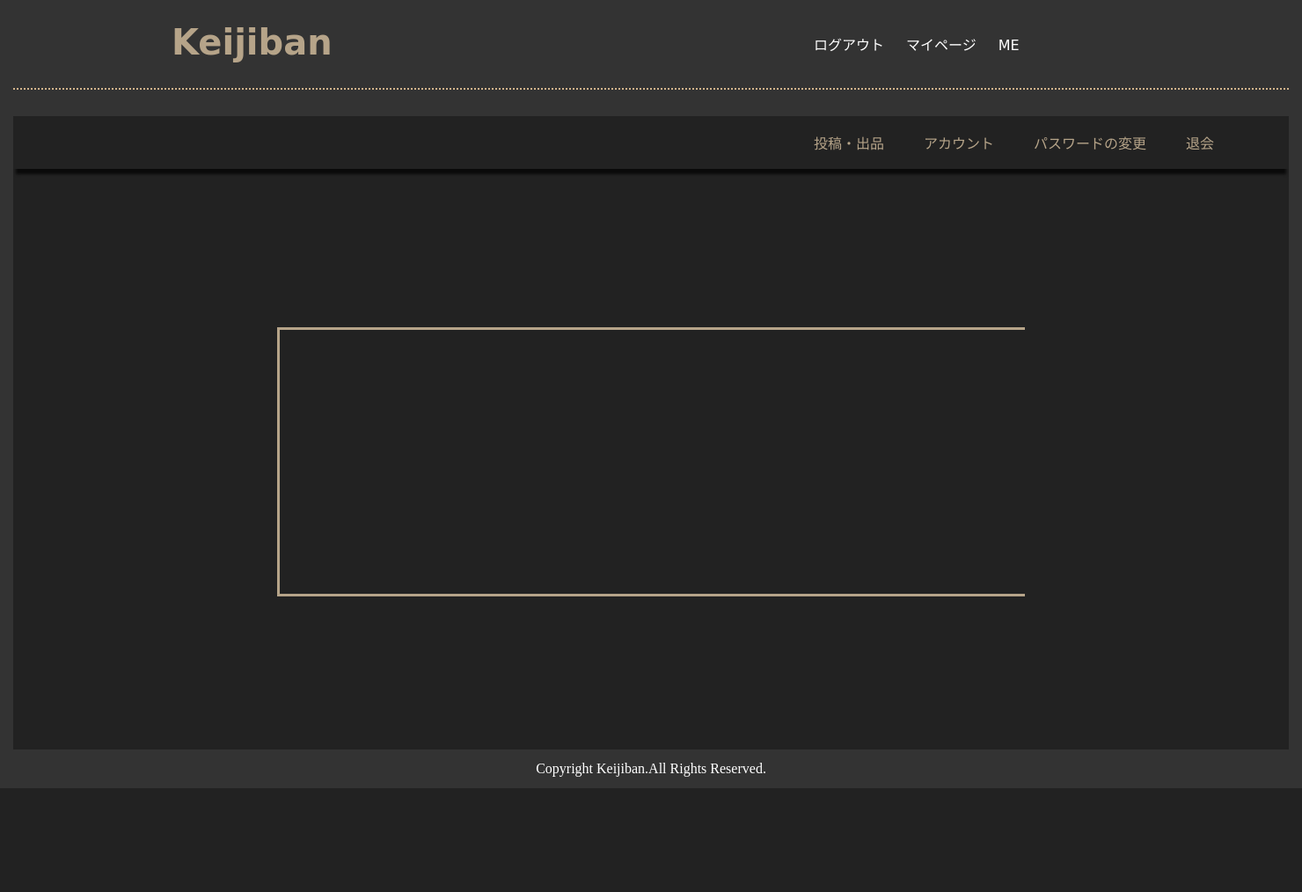
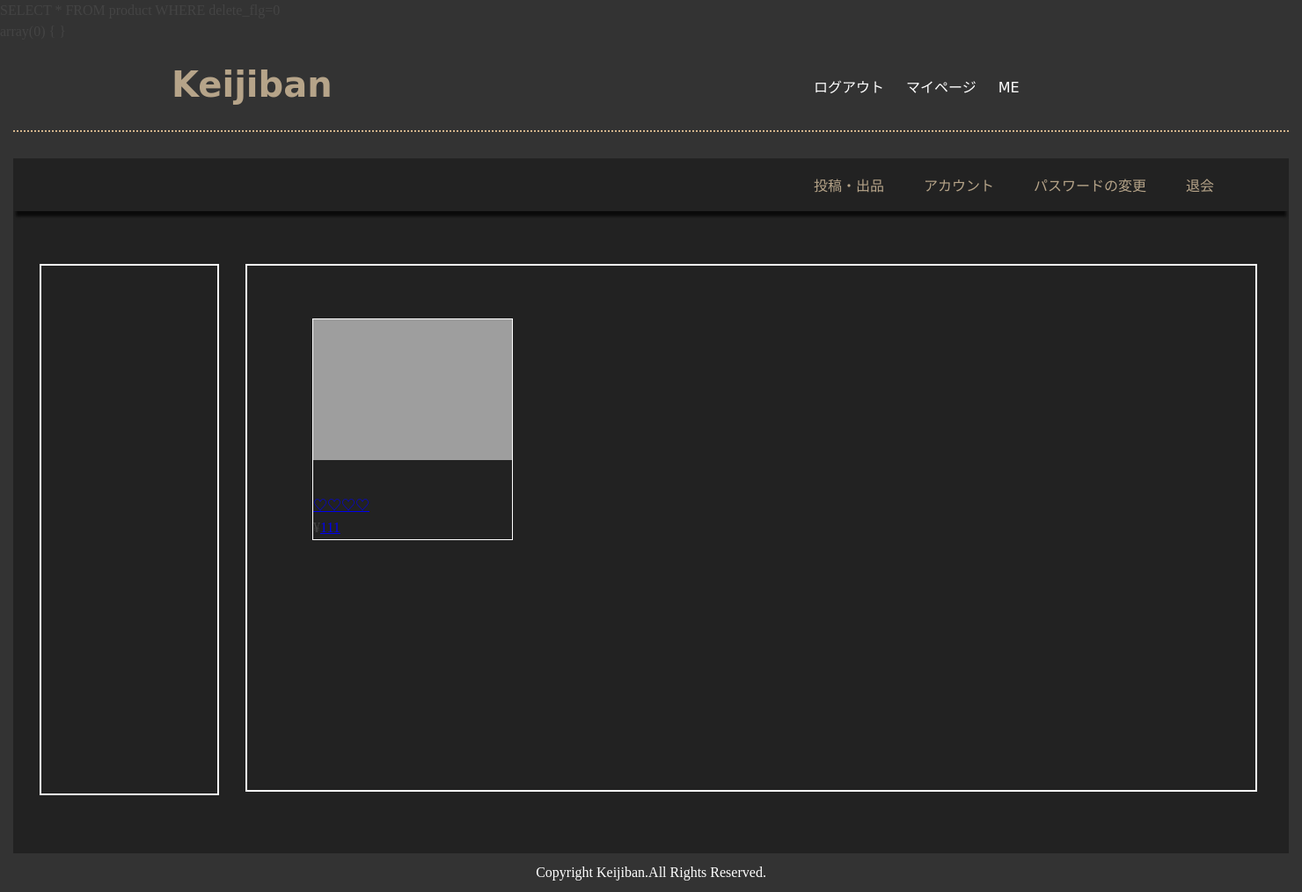
Before and after one commit to michitaka1996/inoue-michitaka, a PHP site: page / in a window 1480 px wide. Shown: the whole page at 88% size. Before the commit the page ends 896 px from the top, so only its background shows below. Run offline with PHP 8.4, Linux system fonts and the light colour scheme; the visitor is signed in with stand-in values (Sample User, id 1); tables that the repository leaves empty or names only in its code hold one stand-in row (values such as "Sample post"); some libraries are stand-ins or nearby versions; grey boxes are pictures that could not be loaded.

Commit message:
各フォームのwidthを修正、 商品登録の画像をアップロードできるように修正しました

```diff
--- a/common.css
+++ b/common.css
@@ -147,13 +147,13 @@ nav a{
 
   margin: 0;
 }
-.page-2colum .form-container{
+/* .page-2colum .form-container{
   width: 100%;
   background: #b6a489;
   overflow: hidden;
 
   margin: 0;
-}
+} */
 
 
 /*========================================
@@ -214,16 +214,23 @@ select .age-box{
 }
 .page-2colum #main{
   overflow: hidden;
-  width: 850px;
+  width: 1150px;
   margin-top: 60px;
-  margin-left: auto;
-  margin-right: auto;
+  margin-left: 0;
+  margin-right: 0;
   margin-bottom: 70px;
 }
+/* 検索　カテゴリ */
 .page-2colum .sidebar{
   width: 200px;
+  height: 600px;
   float: left;
   text-align: center;
+  border:2px solid white;
+
+  margin-top: 60px;
+  margin-left: 30px;
+  margin-right: 30px;
 }
 .sidebar a{
   color: white;
@@ -239,6 +246,7 @@ select .age-box{
   overflow: hidden;
   width: 60%;
   height: 450px;
+
   margin-left: auto;
   margin-right: auto;
   margin-top: 30px;
@@ -252,6 +260,7 @@ select .age-box{
   display: block;
 }
 .input-file{
+  opacity: 0;
   width: 100%;
   height: 100%;
 }
@@ -266,10 +275,11 @@ select .age-box{
 /*　記事投稿の方の画像 */
 .page-registProduct .imgDrop-container{
   width: 100%;
-  height: 400px;
+  height: 270px;
 
   margin-left: auto;
   margin-right: auto;
+  margin-top: 70px;
 }
 .page-registProduct .area-drop{
   background: white;
@@ -284,6 +294,7 @@ select .age-box{
 
 }
 .page-registProduct .input-file{
+  opacity: 0;
   height: 225px;
   width: 100%;
   position: absolute;
--- a/function.php
+++ b/function.php
@@ -190,7 +190,6 @@ function getUser($u_id){
 //RuntimeExceptionはPHPが実行されているときに投げられるエラー
 function uploadImg($file, $key){
   debug('画像アップロード処理開始');
-  debug('FILE情報：'.print_r($file, true));
   //ファイルが画像形式かどうか
   if(isset($file['error']) && is_int($file['error'])){
     try{
@@ -218,7 +217,8 @@ function uploadImg($file, $key){
       debug('ファイルは正常にアップロードされました');
       debug('ファイルパス:'.$path);
       return $path;
-    }catch(Exception $e){
+
+    }catch(RuntimeException $e){
       debug($e->getMessage());
       global $err_msg;
       //$err_msg['pic']にRuntimeExceptionのエラーを表示させる
@@ -243,21 +243,42 @@ function getSessionOnce($key){
 //================================
 function getFormData($key){
   global $dbFormData;
-  if(!empty($dbFormData)){//DBにデータがある
-    if(!empty($err_msg)){//エラーメッセージがない
 
-      if(!empty($_POST)){//POST送信がない
+  if(!empty($dbFormData)){ //DBにでーたがある
+    if(!empty($err_msg[$key])){//エラーがある
+      debug('バリデーションに引っかかっています');
+      if(!empty($_POST[$key])){ //DBにデータが合ってエラーもあるしPOSTもある
         return $_POST[$key];
-      }else{
-        return $dbFormData[$key];
       }
-    }else{ //dbにデータがあってエラーはない時(通常の場合)
-      return $dbFormData[$key];
+    }else{ //DBにデータが合ってエラーがない
+      //特に定義しない
     }
-  }else{//エラーもなくてdbにデータが存在しない場合
-    return $_POST[$key];
+  }else{//DBにデータがない
+    if(!empty($_POST[$key])){//POSTがある
+      if(!empty($err_msg)){ //DBにデータはないがPOSTが合ってエラーがある
+        return $_POST[$key];
+      }
+    }
   }
 }
+
+//   if(!empty($dbFormData)){//DBにデータがある
+//     if(!empty($err_msg)){//エラーメッセージがない
+//
+//       if(!empty($_POST)){//POST送信がある
+//         return $_POST[$key];
+//       }else{
+//         return $dbFormData[$key];
+//       }
+//     }else{ //dbにデータがあってエラーはない時(通常の場合)
+//       return $dbFormData[$key];
+//     }
+//   }else{// DBにデータがない
+//     if(!empty($err_msg)){ //DBにデータがないがPOSTにエラーがある
+//       return $_POST[$key];
+//     }
+//   }
+// }
 
 //ユーザーidを元に商品情報を取得 registProduct.php
 function getProduct($u_id){
@@ -271,6 +292,7 @@ function getProduct($u_id){
     $result = $stmt->fetchAll();
     if(!empty($result)){
       debug('商品情報のフェッチ成功しました');
+      return $result;
     }else{
       return 0;
     }
@@ -284,16 +306,40 @@ function getCategory($u_id){
   debug('カテゴリ情報を取得します');
   try{
     $dbh = dbConnect();
-    $sql = 'SELECT category_id FROM category WHERE id=:u_id AND delete_flg=0';
+    $sql = 'SELECT * FROM category';
     $data = array(':u_id'=>$_SESSION['user_id']);
     $stmt = queryPost($dbh, $sql, $data);
-    $result = $stmt->fetch(PDO::FETCH_ASSOC);
+    $result = $stmt->fetchAll();
     if(!empty($result)){
       debug('カテゴリ情報のフェッチに成功しました');
+      return $result;
+    }else{
+      return 0;
     }
   }catch(Exception $e){
     error_log('エラー発生:'.$e->getMessage());
 
   }
 }
+
+//商品一覧表示用関数　全部のデータを取得
+//DBにある全ての商品情報を取得してくるので、それを元に総ページ数を設定でき、ページネーションに使える
+function getProductList(){
+  debug('商品一覧に表示する情報を表示させます');
+
+  try{
+    $dbh = dbConnect();
+    $sql = 'SELECT * FROM product WHERE delete_flg=0';
+    $data = array();
+    $stmt = queryPost($dbh, $sql, $data);
+    $result = $stmt->fetchAll();
+    if(!empty($result)){
+      debug('取得した全商品データ:'.print_r($result, true));
+      return $result;
+    }
+
+  }catch(Exception $e){
+    error_log('エラー発生:'.$e->getMessage());
+  }
+}
 ?>
--- a/index.php
+++ b/index.php
@@ -7,14 +7,23 @@ debug('「「「「「「「「「「「「「「「「「「「「「「「「
 //すでにログインしているユーザーかどうかチェック
 require('auth.php');
 
- ?>
+
+
+$dbProductData = getProductList();
+debug('取得したデータ:'.print_r($dbProductData,true));
+
+
+
+
+
+?>
 
  <?php
   $siteTitle = 'マイページ';
   require('head.php');
   ?>
 
-   <body class="page-top page-1colum">
+   <body class="page-top page-2colum">
      <?php
       require('header.php');
       ?>
@@ -25,17 +34,37 @@ require('auth.php');
          <?php
           require('mainhead.php');
           ?>
-         <!-- メインコンテナーに遊びを持たせる -->
-         <div class="container-wrap">
-             <!-- ２カラムのメインの方 -->
-             <section id="main" class="">
-                 <div class="time-line">
+            <section class="sidebar">
 
-                 </div>
-             </section>
+            </section>
 
 
-         </div>
+             <!-- ２カラムのメインの方 -->
+            <section id="main" class="">
+
+              <div class="product-wrap">
+
+                <?php foreach ($dbProductData as $key => $val) { ?>
+                  <div class="product-list">
+                    <a href="#">
+                      <div class="product-img">
+                        <img class="product-pic" src="<?php echo $val['pic1']; ?>" alt="">
+                      </div>
+                      <div class="product-title">
+                        <a href="#">♡♡♡♡</a>
+                      </div>
+                      <div class="product-price">
+                        ¥<a href="#">111</a>
+                      </div>
+                    </a>
+                  </div>
+                <?php } ?>
+
+
+              </div>
+            </section>
+
+
        </section>
      </div>
 
--- a/login.php
+++ b/login.php
@@ -84,7 +84,7 @@ debug('>>>>>>>>>>>>>>>>>>>>>>>>>>>>>>>>>>>>>>>>>>>>>>>>>>>>>>>>>>>　画面表
      <div class="site-width" id="contents">
        <!--　簡易のボタン -->
        <!-- <a class="form-btn" href="mypage.php"><button type="button" name="button">押すとログイン</button><a> -->
-
+       <div id="main">
          <div class="form-container">
 
            <form class="form" action="" method="post">
@@ -114,8 +114,9 @@ debug('>>>>>>>>>>>>>>>>>>>>>>>>>>>>>>>>>>>>>>>>>>>>>>>>>>>>>>>>>>>　画面表
                <input type="submit" name="" value="GO!" class="btn btn-min">
              </div>
            </form>
+         </div>
+       </div>
 
-       </div>
 
      </div>
 
--- a/signup.php
+++ b/signup.php
@@ -90,6 +90,7 @@ debug('POST情報：'.print_r($_POST, true));
 
 
     <div class="site-width" id="contents">
+      <div id="main">
         <div class="form-container">
           <form class="form" action="" method="post">
             <div class="msg-area">
@@ -124,6 +125,8 @@ debug('POST情報：'.print_r($_POST, true));
 
       </div>
 
+    </div>
+
     <?php
      require('footer.php');
      ?>
--- a/style.css
+++ b/style.css
@@ -1,12 +1,6 @@
 /*========================================
-タイムライン
+
 ========================================*/
-.time-line{
-  width: 100%;
-  height: 300px;
-  margin: 0 auto;
-  border:3px solid #b6a489;
-}
 
 .msg-slide{
   position: fixed;
@@ -20,3 +14,54 @@
   line-height: 40px;
   margin: 0 ;
 }
+
+/*========================================
+商品一覧 ,検索サイドバー
+========================================*/
+.product-wrap{
+  overflow: hidden;
+  width: 1140spx;
+  /* あとで消す */
+  height: 600px;
+  border: 2px solid white;
+  box-sizing: border-box;
+
+  padding: 60px;
+}
+/* .sidebar{
+  width: 300px;
+  height: 600px;
+  border: 2px soild white;
+
+  margin:0;
+} */
+.product-list{
+  /* 各商品パネル */
+  float: left;
+  width: 22%;
+  /* 可変 */
+  height: 250px;
+  border: 1px solid white;
+
+  margin-left: 14px;
+  margin-right: 14px;
+  margin-bottom: 20px;
+}
+.product-img{
+  width: 100%;
+  height: 80%;
+}
+/* 画像本体 */
+.product-pic{
+  width: 100%;
+  height: 80%;
+}
+.product-title{
+  /* ハート　タイトルは可変 */
+  width: 100%;
+  height: 10%;
+}
+.product-price{
+  width: 100%;
+  height: 10%;
+}
```
Also changed, not shown: registProduct.php (+63 -27 lines), uploads/27ae8d00aebfb21cc26f34eccb48c85403087947.jpeg (added), uploads/9f8f86d0a85a300cdc558ba9d55098b2a46d23b5.jpeg (added), uploads/d25f6434bed22356da93628d0ea8ef6bf59a8ef5.jpeg (added), 1 other file. Lines whose indentation alone changed are shown as unchanged.
